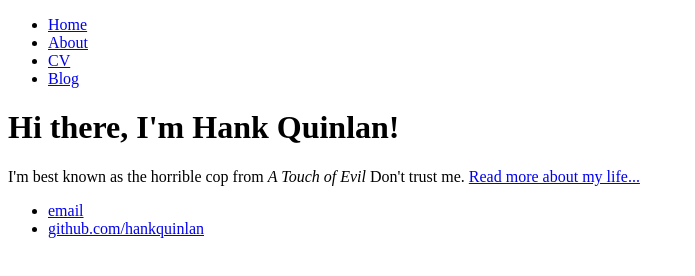
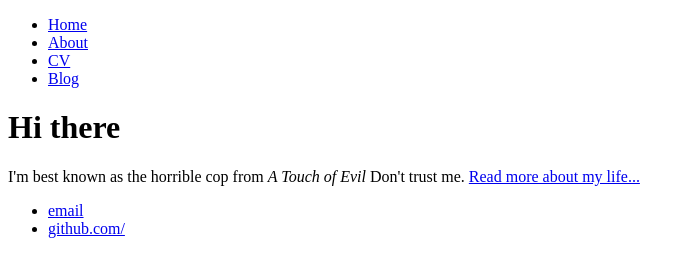
Before and after one commit to RaoufVan/raoufVan.github.io, a plain HTML site: page index.html in a window 1280 px wide. Shown: the whole page, without its empty margins (0-695 px from the left). Drawn offline with Linux system fonts and the light colour scheme.

Commit message:
Update index.html

```diff
--- a/index.html
+++ b/index.html
@@ -14,14 +14,14 @@
 		</nav>
 		<div class="container">
     		<div class="blurb">
-        		<h1>Hi there, I'm Hank Quinlan!</h1>
+        		<h1>Hi there</h1>
 				<p>I'm best known as the horrible cop from <em>A Touch of Evil</em> Don't trust me. <a href="/about">Read more about my life...</a></p>
     		</div><!-- /.blurb -->
 		</div><!-- /.container -->
 		<footer>
     		<ul>
-        		<li><a href="mailto:hankquinlanhub@gmail.com">email</a></li>
-        		<li><a href="https://github.com/hankquinlan">github.com/hankquinlan</a></li>
+        		<li><a href="mailto:@gmail.com">email</a></li>
+        		<li><a href="https://github.com/">github.com/</a></li>
 			</ul>
 		</footer>
 	</body>
```
